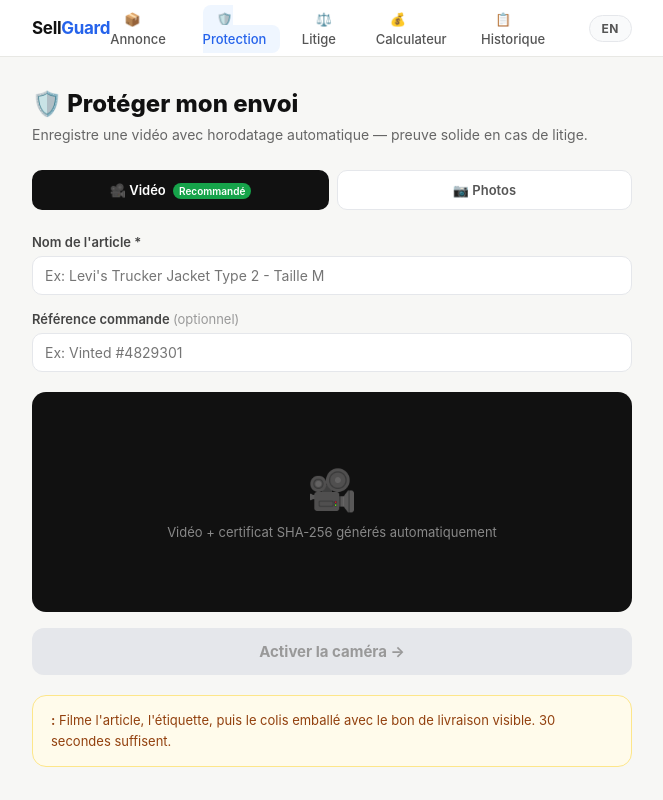
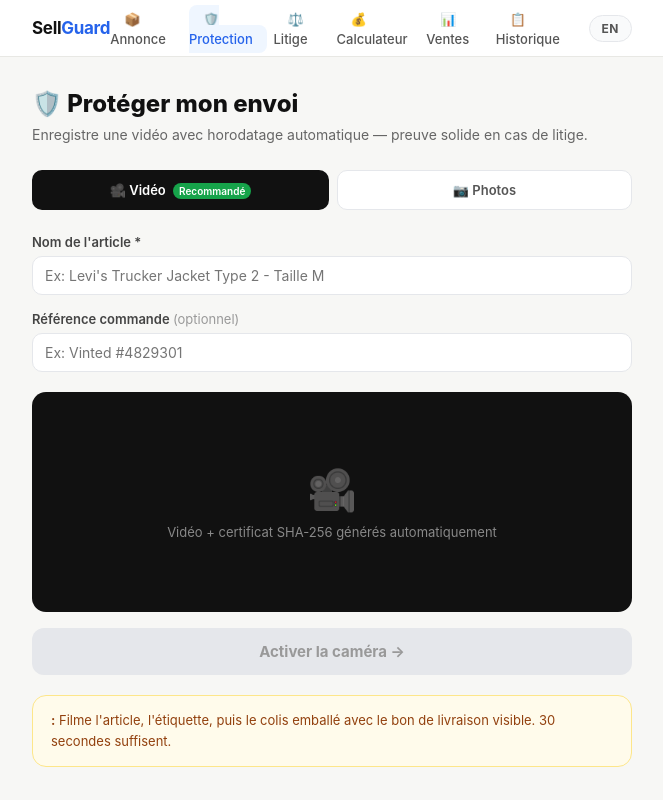
Before and after one commit to WRONIKOWSKY/sellguard, a Next.js app in the folder sellguard/: page /protection in a window 1280 px wide. Shown: the whole page, without its empty margins (308-971 px from the left). Built offline with nearby package versions, Linux system fonts and the light colour scheme.

Commit message:
Update Layout.js

```diff
--- a/sellguard/components/Layout.js
+++ b/sellguard/components/Layout.js
@@ -11,6 +11,7 @@ export default function Layout({ children }) {
     { href: "/protection", label: t.nav.protection, icon: "🛡️" },
     { href: "/litige", label: t.nav.litige, icon: "⚖️" },
     { href: "/calculateur", label: lang === "en" ? "Calculator" : "Calculateur", icon: "💰" },
+    { href: "/ventes", label: lang === "en" ? "Sales" : "Ventes", icon: "📊" },
     { href: "/historique", label: lang === "en" ? "History" : "Historique", icon: "📋" },
   ];
 
```
